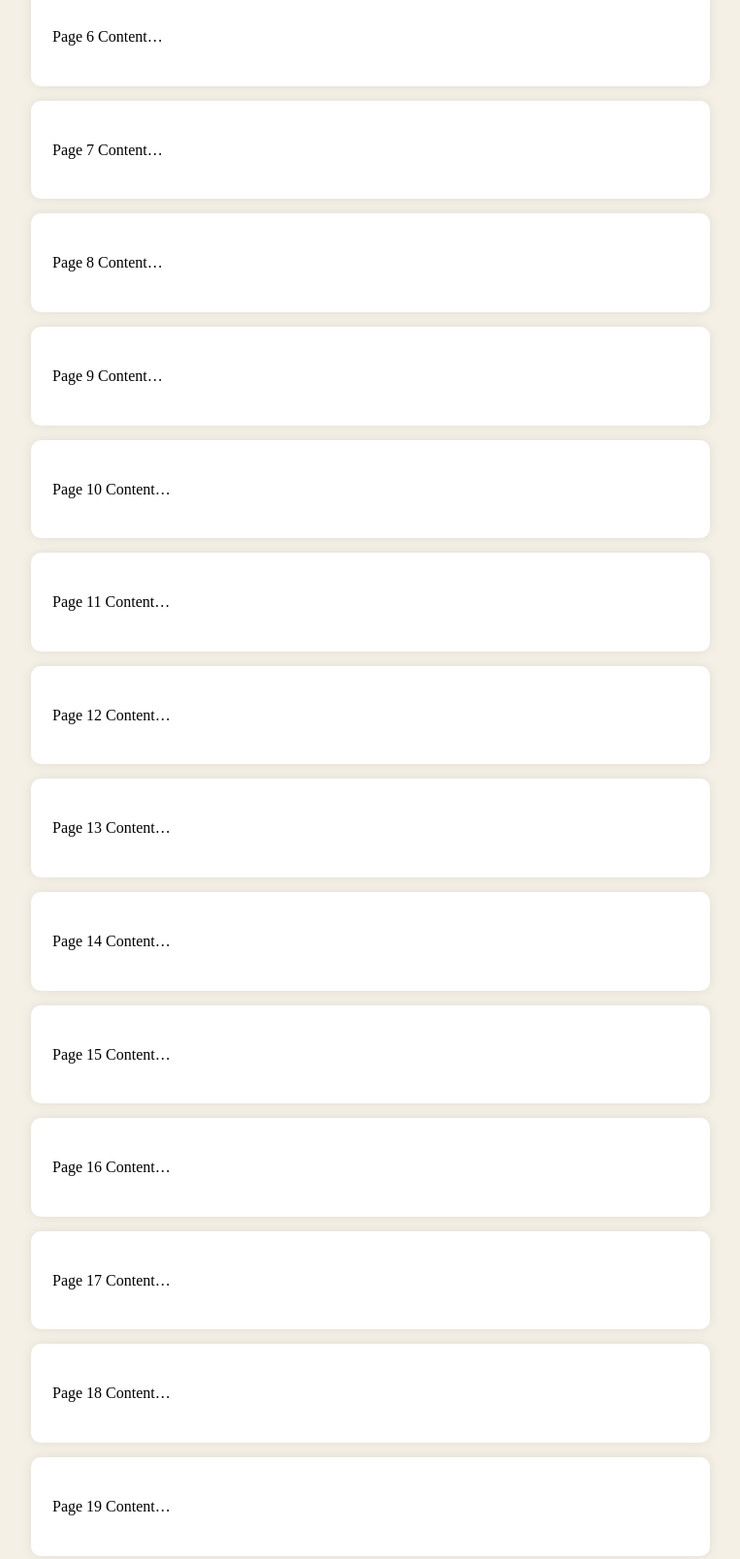
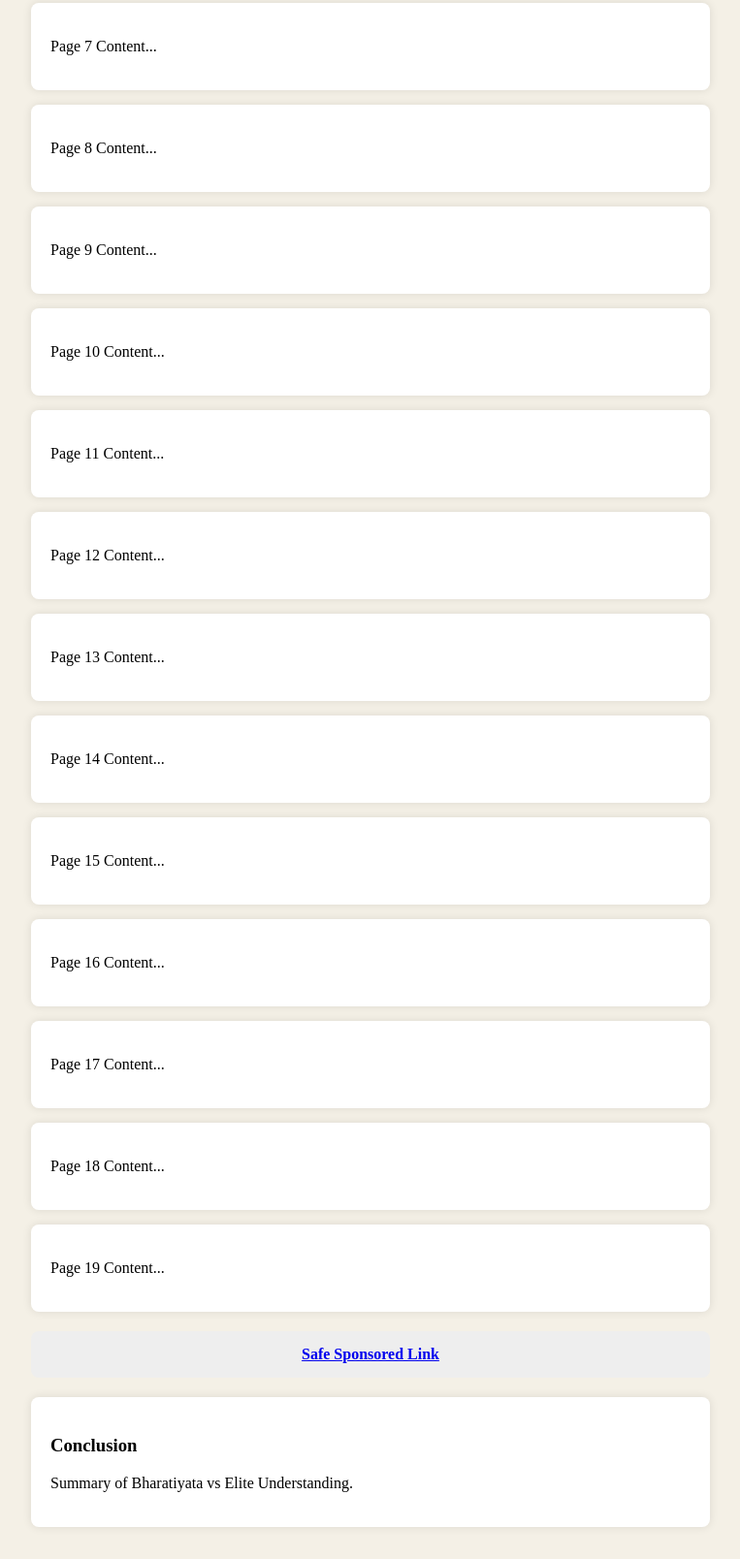
Before and after one commit to ajaysingh132/flipbook20, a plain HTML site: page index.html in a window 1280 px wide. Shown: the part 964-2572 px from the top of the page at 97% size, without its empty margins (258-1021 px from the left). Drawn offline with Linux system fonts and the light colour scheme.

Commit message:
Refactor styles and update text content in index.html
Updated padding, border-radius, and box-shadow styles for .page and .ad-box classes. Revised text content for clarity in multiple sections.

```diff
--- a/index.html
+++ b/index.html
@@ -21,16 +21,15 @@ body {
 
 .page {
     background: #fff;
-    padding: 22px;
+    padding: 20px;
     margin-bottom: 15px;
-    border-radius: 10px;
-    line-height: 1.6;
-    box-shadow: 0 0 12px rgba(0,0,0,0.08);
+    border-radius: 8px;
+    box-shadow: 0 0 10px rgba(0,0,0,0.1);
 }
 
 .ad-box {
     margin: 20px 0;
-    padding: 14px;
+    padding: 15px;
     background: #eee;
     text-align: center;
     border-radius: 8px;
@@ -42,10 +41,10 @@ body {
 
 <div class="flipbook">
 
-    <!-- Cover -->
+    <!-- Cover Page -->
     <div class="page">
         <h2>Bharatiyata vs Elite — Summary</h2>
-        <p>A quick 20-page conceptual guide comparing Bharatiyata and Elite frameworks…</p>
+        <p>A quick 20-page conceptual guide comparing Bharatiyata and Elite structures.</p>
     </div>
 
     <!-- ⭐ Ad 1 -->
@@ -58,13 +57,13 @@ body {
     <!-- Page 2 -->
     <div class="page">
         <h3>Indian Elite Structure</h3>
-        <p>Indian elite historically controlled institutions, bureaucracy, and knowledge systems…</p>
+        <p>Indian elite historically controlled institutions, bureaucracy, and policies...</p>
     </div>
 
     <!-- Page 3 -->
     <div class="page">
         <h3>Assembly Formation</h3>
-        <p>Decision-making bodies structured around hierarchy and influence…</p>
+        <p>The structure of decision-making bodies in India...</p>
     </div>
 
     <!-- ⭐ Ad 2 -->
@@ -77,25 +76,25 @@ body {
     <!-- Page 4 -->
     <div class="page">
         <h3>The Bharatiyata Model</h3>
-        <p>Indigenous leadership, decentralization, and cultural-rooted policymaking…</p>
+        <p>Idea of indigenous leadership grounded in civilizational values...</p>
     </div>
 
-    <!-- Pages 5–19 -->
-    <div class="page"><p>Page 5 Content…</p></div>
-    <div class="page"><p>Page 6 Content…</p></div>
-    <div class="page"><p>Page 7 Content…</p></div>
-    <div class="page"><p>Page 8 Content…</p></div>
-    <div class="page"><p>Page 9 Content…</p></div>
-    <div class="page"><p>Page 10 Content…</p></div>
-    <div class="page"><p>Page 11 Content…</p></div>
-    <div class="page"><p>Page 12 Content…</p></div>
-    <div class="page"><p>Page 13 Content…</p></div>
-    <div class="page"><p>Page 14 Content…</p></div>
-    <div class="page"><p>Page 15 Content…</p></div>
-    <div class="page"><p>Page 16 Content…</p></div>
-    <div class="page"><p>Page 17 Content…</p></div>
-    <div class="page"><p>Page 18 Content…</p></div>
-    <div class="page"><p>Page 19 Content…</p></div>
+    <!-- Page 5–19 -->
+    <div class="page"><p>Page 5 Content...</p></div>
+    <div class="page"><p>Page 6 Content...</p></div>
+    <div class="page"><p>Page 7 Content...</p></div>
+    <div class="page"><p>Page 8 Content...</p></div>
+    <div class="page"><p>Page 9 Content...</p></div>
+    <div class="page"><p>Page 10 Content...</p></div>
+    <div class="page"><p>Page 11 Content...</p></div>
+    <div class="page"><p>Page 12 Content...</p></div>
+    <div class="page"><p>Page 13 Content...</p></div>
+    <div class="page"><p>Page 14 Content...</p></div>
+    <div class="page"><p>Page 15 Content...</p></div>
+    <div class="page"><p>Page 16 Content...</p></div>
+    <div class="page"><p>Page 17 Content...</p></div>
+    <div class="page"><p>Page 18 Content...</p></div>
+    <div class="page"><p>Page 19 Content...</p></div>
 
     <!-- ⭐ Ad 3 -->
     <div class="ad-box">
@@ -107,7 +106,7 @@ body {
     <!-- Final Page -->
     <div class="page">
         <h3>Conclusion</h3>
-        <p>A complete conceptual comparison offering a balanced understanding…</p>
+        <p>Summary of Bharatiyata vs Elite Understanding.</p>
     </div>
 
 </div>
```
